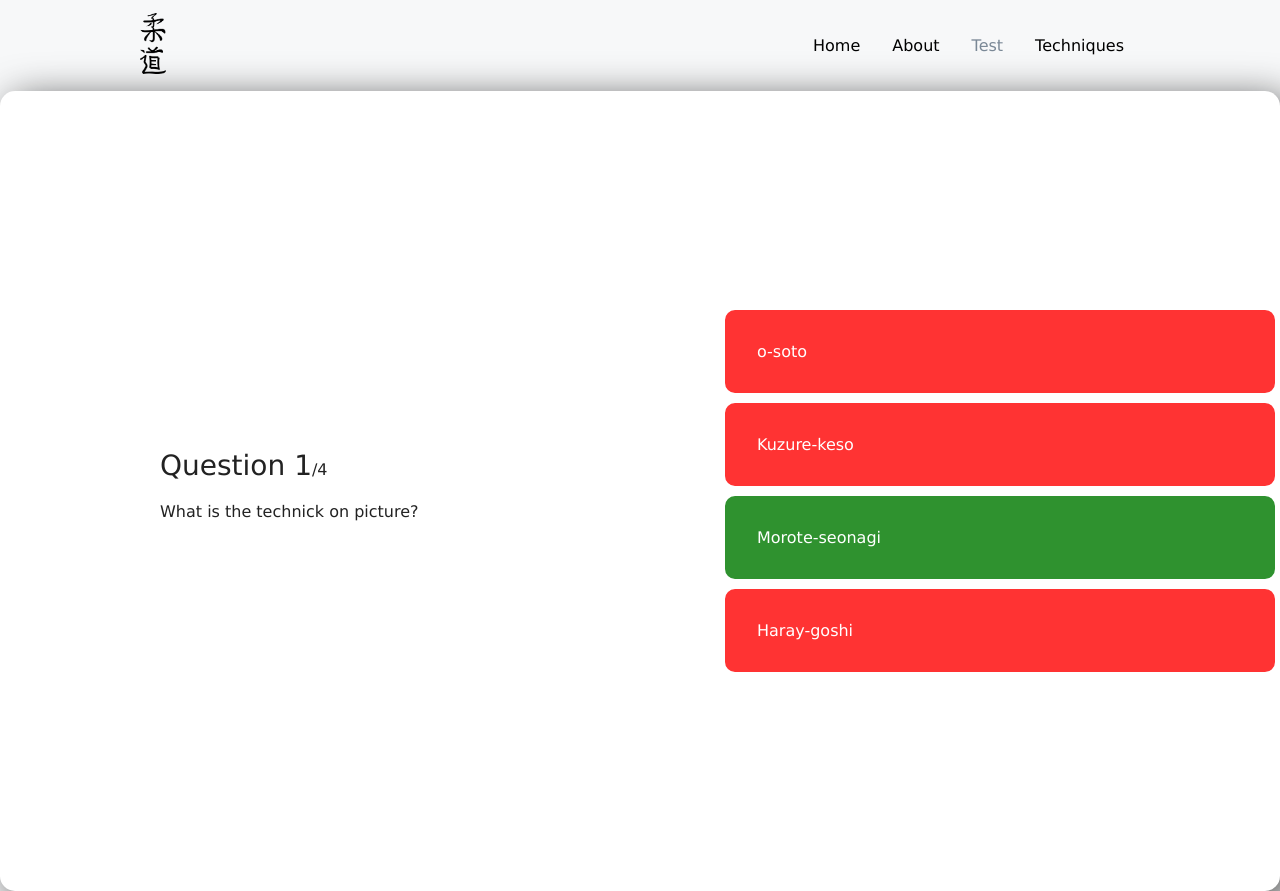
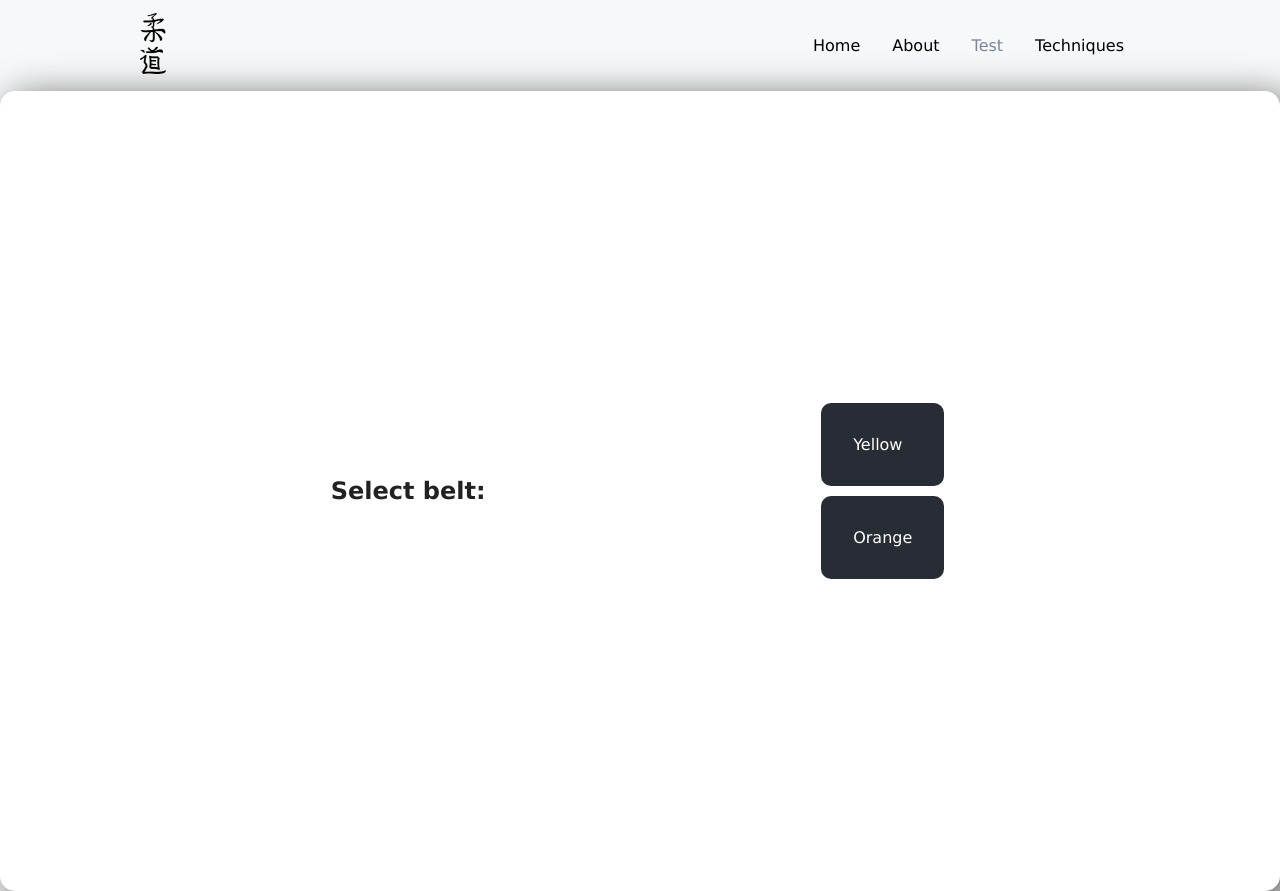
Before and after one commit to alexyak1/JudoTest, a React (Create React App) app: page /test in a window 1280 px wide. Built offline with nearby package versions, Linux system fonts and the light colour scheme.

Commit message:
seperate select belt as a component

```diff
--- /dev/null
+++ b/src/components/Test/selectBelt.js
@@ -0,0 +1,22 @@
+
+
+import React from "react";
+
+export default function BeltSelector(props) {
+    const handleChange = (color) => {
+        props.onchange({
+            "color": color,
+            "selectBelt":false,
+        });
+    }
+
+    return (
+        <>
+           <h2>Select belt: </h2>
+           <div>
+               <button on onClick={() => handleChange("yellow")}>Yellow</button>
+               <button on onClick={() => handleChange("orange")}>Orange</button>
+            </div>
+        </>
+    );
+};
--- a/src/index.css
+++ b/src/index.css
@@ -76,7 +76,7 @@ button {
   width: 100%;
   font-size: 16px;
   color: #ffffff;
-  background-color: #ffffff;
+  background-color: #282c34;
   border-radius: 15px;
   display: flex;
   padding: 2em;
--- a/src/pages/techniques.js
+++ b/src/pages/techniques.js
@@ -1,8 +1,8 @@
 import React, { useState, useEffect } from "react";
 
 export default function Techniques() {
-    const url = "http://18.188.171.75:8787/techniques";
-    const [error, setError] = useState(null);
+    const url = "http://localhost:8787/techniques";
+    const [setError] = useState(null);
     const [items, setItems] = useState([]);
 
         useEffect(() => {
--- a/src/pages/test.js
+++ b/src/pages/test.js
@@ -1,18 +1,36 @@
-import React, { useState } from "react";
+import React, { useState, useEffect } from "react";
+import BeltSelector from "../components/Test/selectBelt"
 
 export default function Test() {
+	const questionText = 'What is the technick on picture?';
+	// const url = 'http://localhost:8787/techniques';
+    // const [items, setItems] = useState([]);
+
+	// useEffect(() => {
+	// 	fetch(url)
+	// 	.then(res => res.json())
+	// 	.then(
+	// 		(result) => {
+	// 			setItems(result)
+	// 		},
+	// 		(error) => {
+	// 			setError(error);
+	// 		}
+	// 	)
+	// }, [])
+
 	const questions = [
 		{
-			questionText: 'What is the technick on picture?',
+			questionText: questionText,
 			answerOptions: [
-				{ answerText: 'o-soto', isCorrect: false },
-				{ answerText: 'Kuzure-keso', isCorrect: false },
-				{ answerText: 'Morote-seonagi', isCorrect: true },
-				{ answerText: 'Haray-goshi', isCorrect: false },
+				{ answerText: 'uchi-mata', isCorrect: false },
+				{ answerText: 'haray-goshi', isCorrect: false },
+				{ answerText: 'thai-otoshi', isCorrect: false },
+				{ answerText: 'o-goshi', isCorrect: true },
 			],
 		},
 		{
-			questionText: 'What is the technick on picture?',
+			questionText: questionText,
 			answerOptions: [
 				{ answerText: 'uchi-mata', isCorrect: false },
 				{ answerText: 'haray-goshi', isCorrect: true },
@@ -20,29 +38,11 @@ export default function Test() {
 				{ answerText: 'o-goshi', isCorrect: false },
 			],
 		},
-		{
-			questionText: 'What is the technick on picture?',
-			answerOptions: [
-				{ answerText: 'ippon-seo-nagi', isCorrect: true },
-				{ answerText: 'morote-seonagi', isCorrect: false },
-				{ answerText: 'o-uchi-gari', isCorrect: false },
-				{ answerText: 'ko-uchi-gari', isCorrect: false },
-			],
-		},
-		{
-			questionText: 'What is the technick on picture?',
-			answerOptions: [
-				{ answerText: 'sasai-tsuri-komi-ashi', isCorrect: false },
-				{ answerText: 'okuri-ashi-barai', isCorrect: false },
-				{ answerText: 'de-ashi-haray', isCorrect: false },
-				{ answerText: 'ko-uchi-makikomi', isCorrect: true },
-			],
-		},
 	];
 
 	const [currentQuestion, setCurrentQuestion] = useState(0);
-	const [showScore, setShowScore] = useState(false);
 	const [score, setScore] = useState(0);
+
 
 	const handleAnswerOptionClick = (isCorrect) => {
 		if (isCorrect) {
@@ -56,19 +56,46 @@ export default function Test() {
 			setShowScore(true);
 		}
 	};
+
+	const [showScore, setShowScore] = useState(false);
+	const [pageStates, setPageStates] = useState({
+		"selectBelt": true,
+		"color": "",
+	})
+
+    const onchange = (data) => {
+		setPageStates(data);
+		setShowScore(false);
+		setScore(0);
+		setCurrentQuestion(0);
+    }
+
 	return (
 		<div className='app'>
 			{showScore ? (
 				<div className='score-section'>
+					<div>
 					You scored {score} out of {questions.length}
+					<p>ready to practice more?</p>
+					<BeltSelector data={pageStates} onchange={(e) => {onchange(e) }}></BeltSelector>
 					</div>
+
+				</div>
+			) : (
+				<>
+				{pageStates.selectBelt ? (
+					<BeltSelector data={pageStates} onchange={(e) => {onchange(e) }}></BeltSelector>
 					) : (
 					<>
 						<div className='question-section'>
 							<div className='question-count'>
 								<span>Question {currentQuestion + 1}</span>/{questions.length}
+								<span>For {pageStates.color} belt</span>
 							</div>
-						<div className='question-text'>{questions[currentQuestion].questionText}</div>
+							<div className='question-text'>
+								{questions[currentQuestion].questionText}
+
+							</div>
 						</div>
 						<div className='answer-section'>
 							{questions[currentQuestion].answerOptions.map((answerOption) => (
@@ -79,6 +106,8 @@ export default function Test() {
 						</div>
 					</>
 					)}
+				</>
+			)}
 		</div>
 	);
 }
```
Also changed, not shown: src/components/Test/test.js (deleted). Lines whose indentation alone changed are shown as unchanged.
